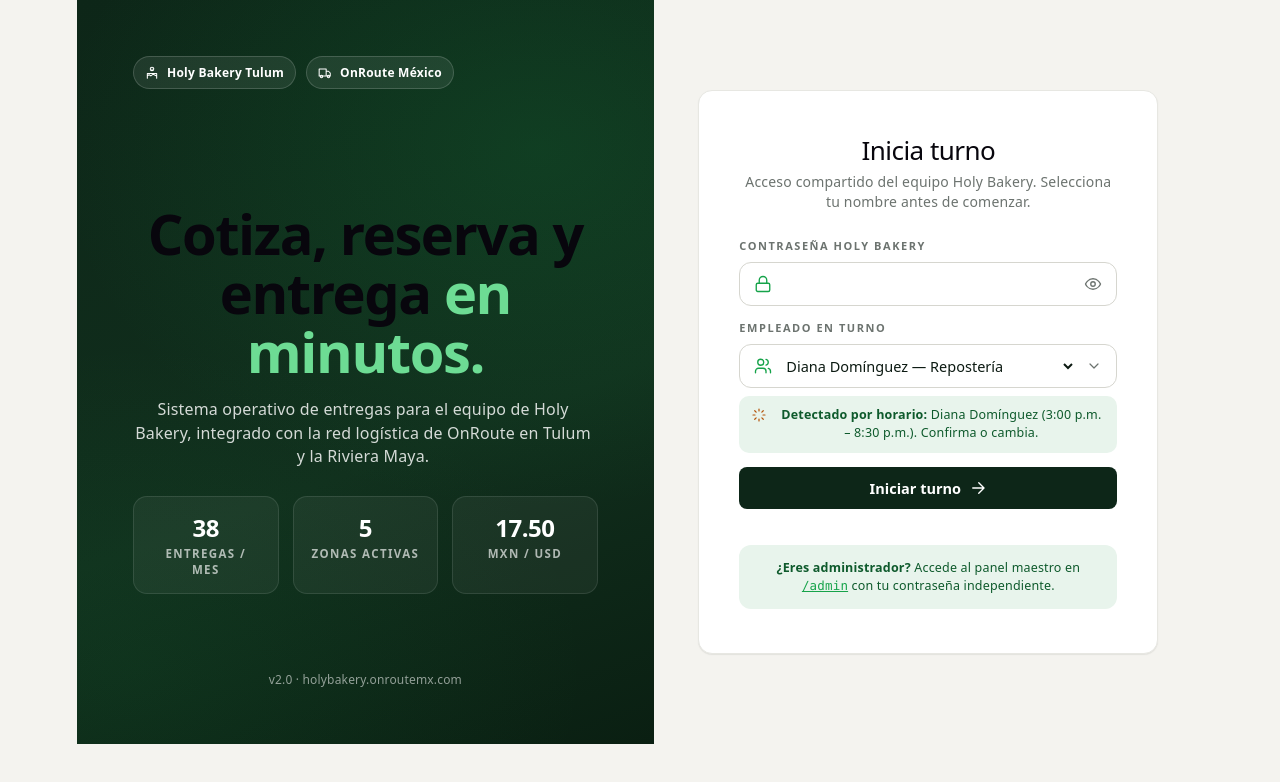
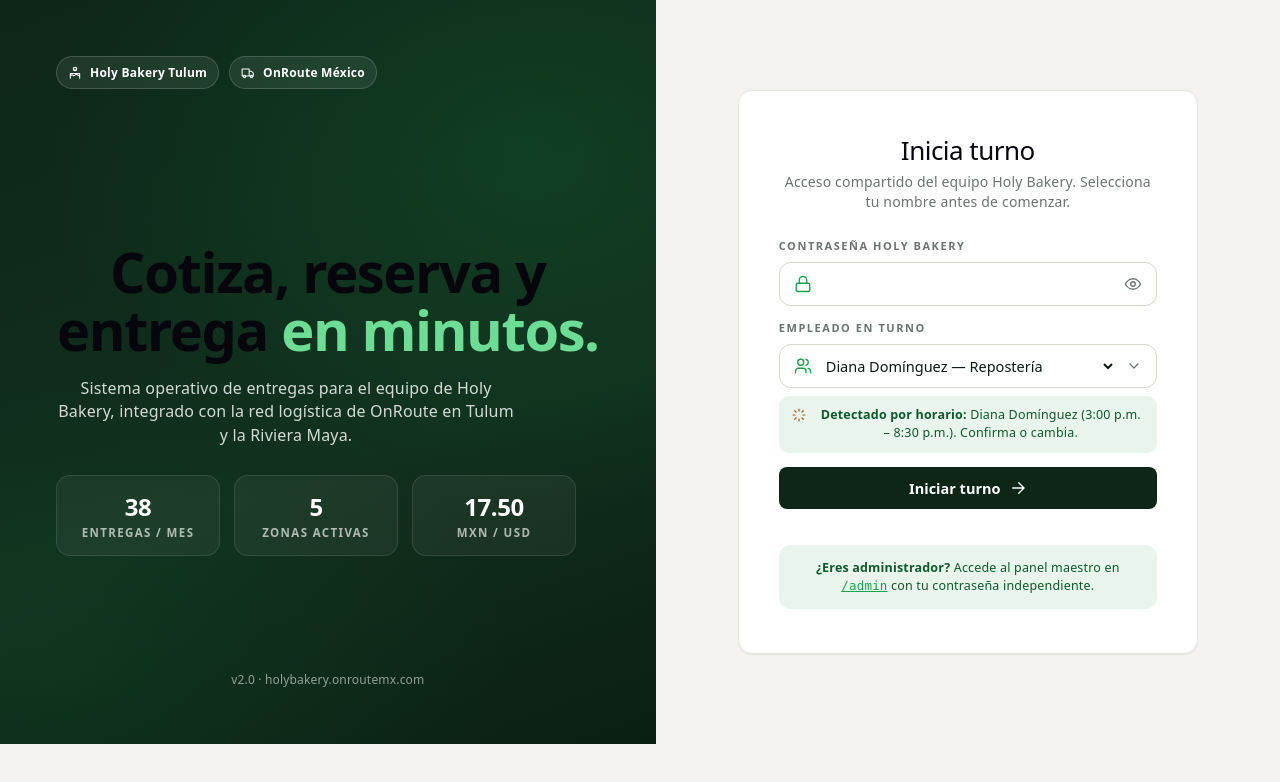
Before and after one commit to jesuspalaf0x/OnRoute-M-xico, a React (Vite) app in the folder holybakery-app/: page / in a window 1280 px wide. Shown: the top 782 px of the page. Built offline with nearby package versions, Linux system fonts and the light colour scheme.

Commit message:
layout: allow full-screen width for employee and admin dashboards

```diff
--- a/holybakery-app/src/index.css
+++ b/holybakery-app/src/index.css
@@ -55,7 +55,7 @@
 }
 
 #root {
-  width: 1126px;
+  width: 100%;
   max-width: 100%;
   margin: 0 auto;
   text-align: center;
```
